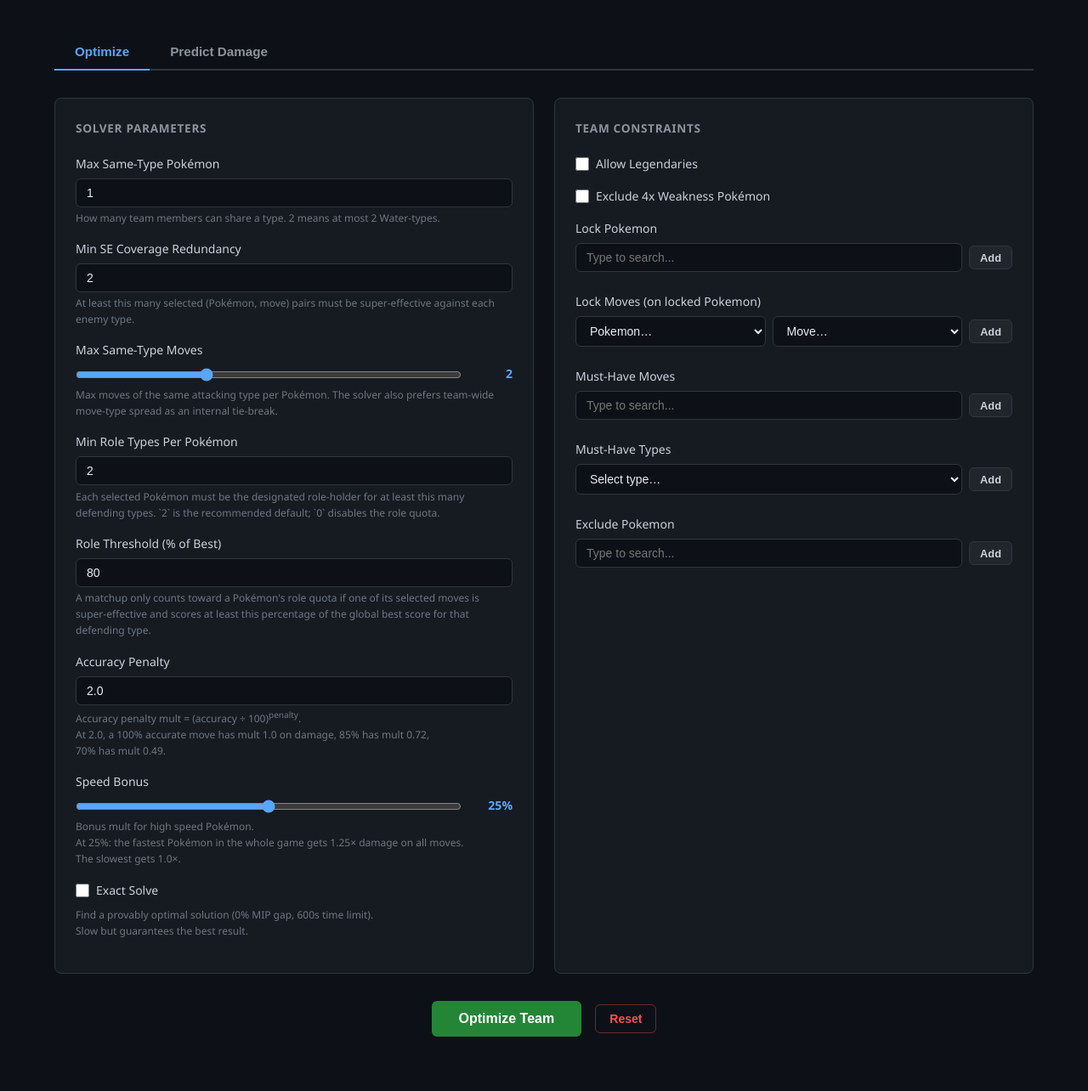
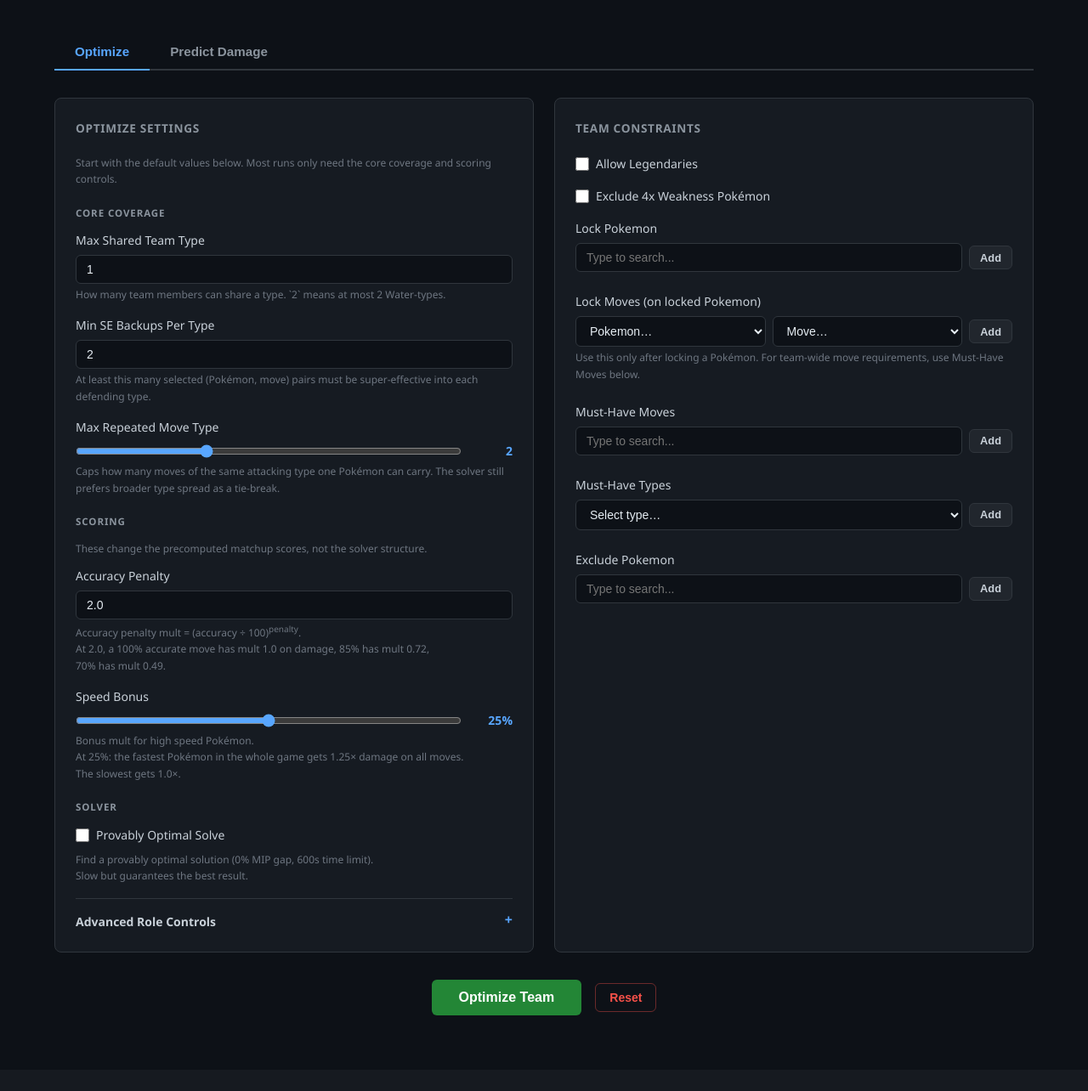
Before and after one commit to ernfu/pkmn-team-optim, a Flask app: page / in a window 1280 px wide. Shown: the part 113-1397 px from the top of the page at 85% size. After the commit the page ends 1308 px from the top, so only its background shows below. Run offline with Flask 3, Linux system fonts and the light colour scheme; data that the repository does not hold is empty; parts of the project's set-up code (start-up, migrations or seed data) failed here and were passed over.

Commit message:
refactor: clarify role-aware diversity constraints and enhance UI for optimization settings

```diff
--- a/templates/index.html
+++ b/templates/index.html
@@ -47,6 +47,24 @@
             min-width:3rem;text-align:right;
         }
         .hint{font-size:.75rem;color:#6e7681;margin-top:.2rem}
+        .section-title{
+            font-size:.72rem;font-weight:700;letter-spacing:.08em;text-transform:uppercase;
+            color:#8b949e;margin:1.35rem 0 .75rem;
+        }
+        .section-title:first-of-type{margin-top:0}
+        .advanced-settings{
+            margin-top:1rem;padding-top:1rem;border-top:1px solid #30363d;
+        }
+        .advanced-settings summary{
+            cursor:pointer;list-style:none;font-size:.875rem;font-weight:600;color:#c9d1d9;
+        }
+        .advanced-settings summary::-webkit-details-marker{display:none}
+        .advanced-settings summary::after{
+            content:'+';
+            float:right;color:#58a6ff;font-size:1rem;line-height:1;
+        }
+        .advanced-settings[open] summary::after{content:'-'}
+        .advanced-body{margin-top:1rem}
 
         .checkbox-field{
             display:flex;align-items:center;gap:.5rem;margin-bottom:1rem;
@@ -253,41 +271,37 @@
     <div id="tab-optimize" class="tab-content active">
     <div class="config-grid">
         <div class="card">
-            <h2>Solver Parameters</h2>
+            <h2>Optimize Settings</h2>
+            <div class="hint" style="margin-bottom:1rem">
+                Start with the default values below. Most runs only need the core coverage and scoring controls.
+            </div>
 
+            <div class="section-title">Core Coverage</div>
             <div class="field">
-                <label for="max-overlap">Max Same-Type Pokémon</label>
+                <label for="max-overlap">Max Shared Team Type</label>
                 <input type="number" id="max-overlap" value="1" min="1" max="6">
-                <div class="hint">How many team members can share a type. 2 means at most 2 Water-types.</div>
+                <div class="hint">How many team members can share a type. `2` means at most 2 Water-types.</div>
             </div>
 
             <div class="field">
-                <label for="min-redundancy">Min SE Coverage Redundancy</label>
+                <label for="min-redundancy">Min SE Backups Per Type</label>
                 <input type="number" id="min-redundancy" value="2" min="1" max="6">
-                <div class="hint">At least this many selected (Pokémon, move) pairs must be super-effective against each enemy type.</div>
+                <div class="hint">At least this many selected (Pokémon, move) pairs must be super-effective into each defending type.</div>
             </div>
 
             <div class="field">
-                <label for="max-same-type-moves">Max Same-Type Moves</label>
+                <label for="max-same-type-moves">Max Repeated Move Type</label>
                 <div class="range-row">
                     <input type="range" id="max-same-type-moves" min="1" max="4" value="2" step="1">
                     <span class="range-value" id="max-same-type-moves-value">2</span>
                 </div>
-                <div class="hint">Max moves of the same attacking type per Pokémon. The solver also prefers team-wide move-type spread as an internal tie-break.</div>
+                <div class="hint">Caps how many moves of the same attacking type one Pokémon can carry. The solver still prefers broader type spread as a tie-break.</div>
             </div>
 
-            <div class="field">
-                <label for="min-role-types">Min Role Types Per Pokémon</label>
-                <input type="number" id="min-role-types" value="2" min="0" max="2">
-                <div class="hint">Each selected Pokémon must be the designated role-holder for at least this many defending types. `2` is the recommended default; `0` disables the role quota.</div>
+            <div class="section-title">Scoring</div>
+            <div class="hint" style="margin-bottom:.75rem">
+                These change the precomputed matchup scores, not the solver structure.
             </div>
-
-            <div class="field">
-                <label for="role-threshold-pct">Role Threshold (% of Best)</label>
-                <input type="number" id="role-threshold-pct" value="80" min="0" max="100" step="5">
-                <div class="hint">A matchup only counts toward a Pokémon's role quota if one of its selected moves is super-effective and scores at least this percentage of the global best score for that defending type.</div>
-            </div>
-
             <div class="field">
                 <label for="acc-exponent">Accuracy Penalty</label>
                 <input type="number" id="acc-exponent" value="2.0" min="0" max="5" step="0.5">
@@ -311,14 +325,35 @@
                 </div>
             </div>
 
+            <div class="section-title">Solver</div>
             <div class="checkbox-field">
                 <input type="checkbox" id="exact-solve">
-                <label for="exact-solve">Exact Solve</label>
+                <label for="exact-solve">Provably Optimal Solve</label>
             </div>
             <div class="hint" style="margin-top:-.5rem;margin-bottom:1rem">
                 Find a provably optimal solution (0% MIP gap, 600s time limit).<br>
                 Slow but guarantees the best result.
             </div>
+
+            <details class="advanced-settings">
+                <summary>Advanced Role Controls</summary>
+                <div class="advanced-body">
+                    <div class="hint" style="margin-bottom:.75rem">
+                        These only matter if you want to tune how matchup roles are assigned. Most runs can leave them alone.
+                    </div>
+                    <div class="field">
+                        <label for="min-role-types">Min Assigned Roles</label>
+                        <input type="number" id="min-role-types" value="2" min="0" max="2">
+                        <div class="hint">How many defending types each selected Pokémon must "own". `0` removes the per-Pokémon quota.</div>
+                    </div>
+
+                    <div class="field">
+                        <label for="role-threshold-pct">Role Strength Threshold (% of Best)</label>
+                        <input type="number" id="role-threshold-pct" value="80" min="0" max="100" step="5">
+                        <div class="hint">A Pokémon can only own a matchup if one of its chosen super-effective moves scores at least this close to the best score for that defending type.</div>
+                    </div>
+                </div>
+            </details>
         </div>
 
         <div class="card">
@@ -350,6 +385,7 @@
                     <select id="lock-move-move"><option value="">Move&hellip;</option></select>
                     <button class="btn btn-sm btn-add" id="add-lock-move-btn">Add</button>
                 </div>
+                <div class="hint">Use this only after locking a Pokémon. For team-wide move requirements, use Must-Have Moves below.</div>
                 <div class="tag-list" id="locked-moves-tags"></div>
             </div>
 
@@ -404,9 +440,8 @@
         <div class="config-grid">
             <div class="card">
                 <h2>Settings</h2>
-                <div class="checkbox-field">
-                    <input type="checkbox" id="pred-allow-legendaries">
-                    <label for="pred-allow-legendaries">Allow Legendaries</label>
+                <div class="hint" style="margin-bottom:1rem">
+                    Uses the same Pokémon list as Optimize, including its legendary filter.
                 </div>
                 <div class="field">
                     <label for="pred-acc-exponent">Accuracy Penalty</label>
@@ -604,8 +639,7 @@ document.addEventListener('DOMContentLoaded', () => {
 });
 
 async function loadPokemonList() {
-    const leg = document.getElementById('allow-legendaries').checked ||
-                document.getElementById('pred-allow-legendaries').checked;
+    const leg = document.getElementById('allow-legendaries').checked;
     const res = await fetch(`/api/pokemon?allow_legendaries=${leg}`);
     pokemonList = await res.json();
     document.getElementById('pokemon-list').innerHTML =
@@ -867,7 +901,7 @@ function renderResults(data, targetId, heading) {
         if (data.power_val != null && data.diversity_val != null) {
             zInfo = `<div class="z-breakdown">
                 <span class="z-part"><span class="z-label">Coverage z</span> ${data.z_val.toLocaleString()}</span>
-                <span class="z-part"><span class="z-label">Diversity excess</span> ${data.diversity_val.toLocaleString()}</span>
+                <span class="z-part"><span class="z-label">Duplicate penalty</span> ${data.diversity_val.toLocaleString()}</span>
                 <span class="z-part"><span class="z-label">Firepower</span> ${data.power_val.toLocaleString()}</span>
             </div>`;
         }
@@ -1085,7 +1119,6 @@ async function runPredict() {
 
 document.getElementById('pred-add-slot-btn').addEventListener('click', predAddSlot);
 document.getElementById('predict-btn').addEventListener('click', runPredict);
-document.getElementById('pred-allow-legendaries').addEventListener('change', loadPokemonList);
 </script>
 </body>
 </html>
```
Also changed, not shown: OPTIMISATION.md (+8 -8 lines), optimiser/solver.py (+6 -2 lines), README.md.
